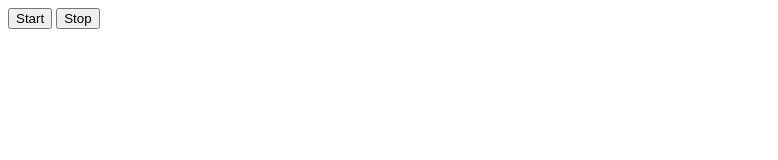
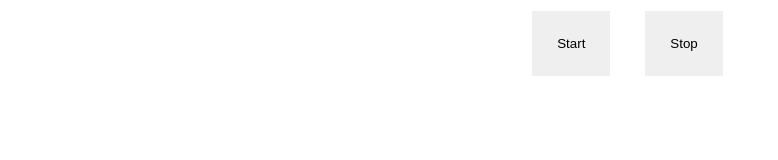
Before and after one commit to ihorperepelytsia/goit-js-hw-11-color-switch, a plain HTML site: page index.html in a window 1280 px wide. Shown: the whole page, without its empty margins (0-778 px from the left). Drawn offline with Linux system fonts and the light colour scheme.

Commit message:
completed

```diff
--- a/index.html
+++ b/index.html
@@ -4,10 +4,13 @@
     <meta charset="UTF-8" />
     <meta name="viewport" content="width=device-width, initial-scale=1.0" />
     <title>Home Work 11</title>
+    <link rel="stylesheet" href="style.css">
   </head>
   <body>
-    <button type="button" data-action="start">Start</button>
-    <button type="button" data-action="stop">Stop</button>
+    <div>
+      <button type="button" data-action="start">Start</button>
+      <button type="button" data-action="stop">Stop</button>
+    </div>
 
     <script src="index.js"></script>
   </body>
--- a/index.js
+++ b/index.js
@@ -32,7 +32,6 @@ function changeBackgroundColor() {
   timerId = setInterval(() => {
     document.body.style.backgroundColor =
       colors[randomIntegerFromInterval(0, colors.length)];
-    console.log(`1`);
   }, 1000);
 }
 
--- /dev/null
+++ b/style.css
@@ -0,0 +1,9 @@
+button {
+    padding: 25px;
+    margin-right: 25px;
+    border: 3px solid white;
+}
+
+div {
+    text-align: center;
+}
```
